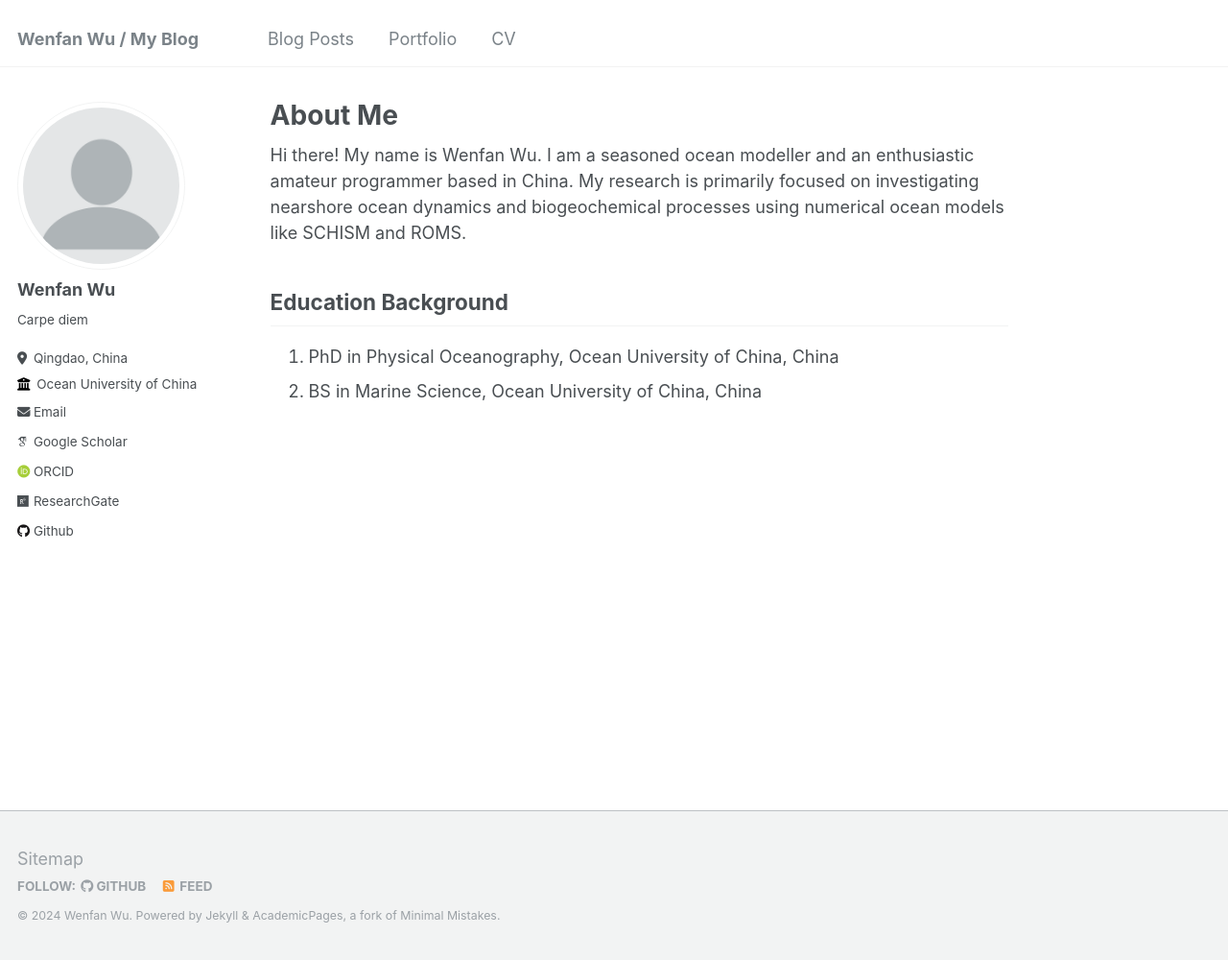
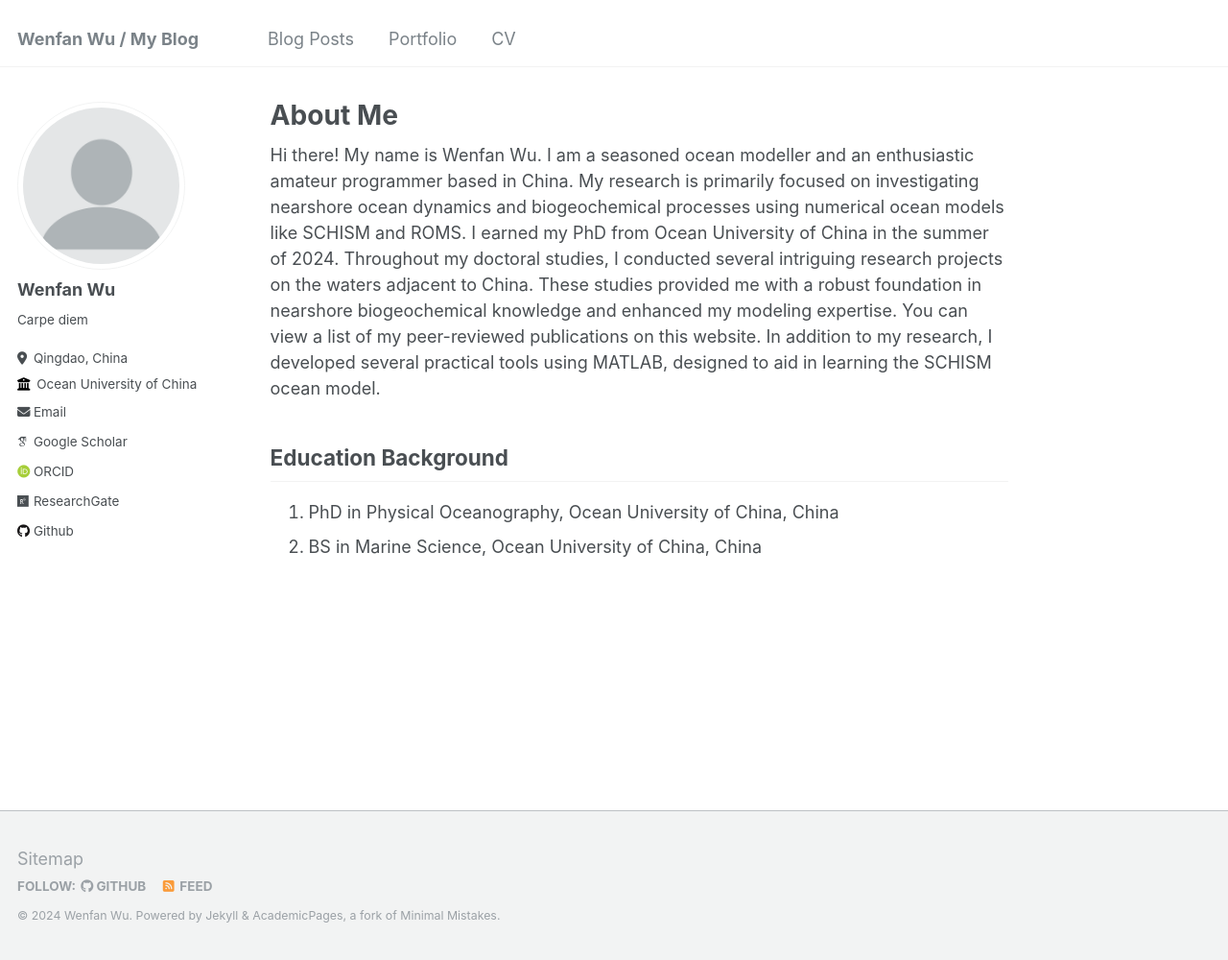
Before and after one commit to wenfanwu/wenfanwu.github.io, a Jekyll site: the page built from _pages/about.md, in a window 1280 px wide and 1000 px high. Shown: the whole window at 96% size. Built offline with Jekyll 4.4.1, drawn with Linux system fonts in a browser that asks for light colours; some web fonts are replaced.

Commit message:
Update about.md

```diff
--- a/_pages/about.md
+++ b/_pages/about.md
@@ -7,7 +7,7 @@ redirect_from:
   - /about.html
 ---
 
-Hi there! My name is Wenfan Wu. I am a seasoned ocean modeller and an enthusiastic amateur programmer based in China. My research is primarily focused on investigating nearshore ocean dynamics and biogeochemical processes using numerical ocean models like SCHISM and ROMS.
+Hi there! My name is Wenfan Wu. I am a seasoned ocean modeller and an enthusiastic amateur programmer based in China. My research is primarily focused on investigating nearshore ocean dynamics and biogeochemical processes using numerical ocean models like SCHISM and ROMS. I earned my PhD from Ocean University of China in the summer of 2024. Throughout my doctoral studies, I conducted several intriguing research projects on the waters adjacent to China. These studies provided me with a robust foundation in nearshore biogeochemical knowledge and enhanced my modeling expertise. You can view a list of my peer-reviewed publications on this website. In addition to my research, I developed several practical tools using MATLAB, designed to aid in learning the SCHISM ocean model.
 
 Education Background
 ------
```
